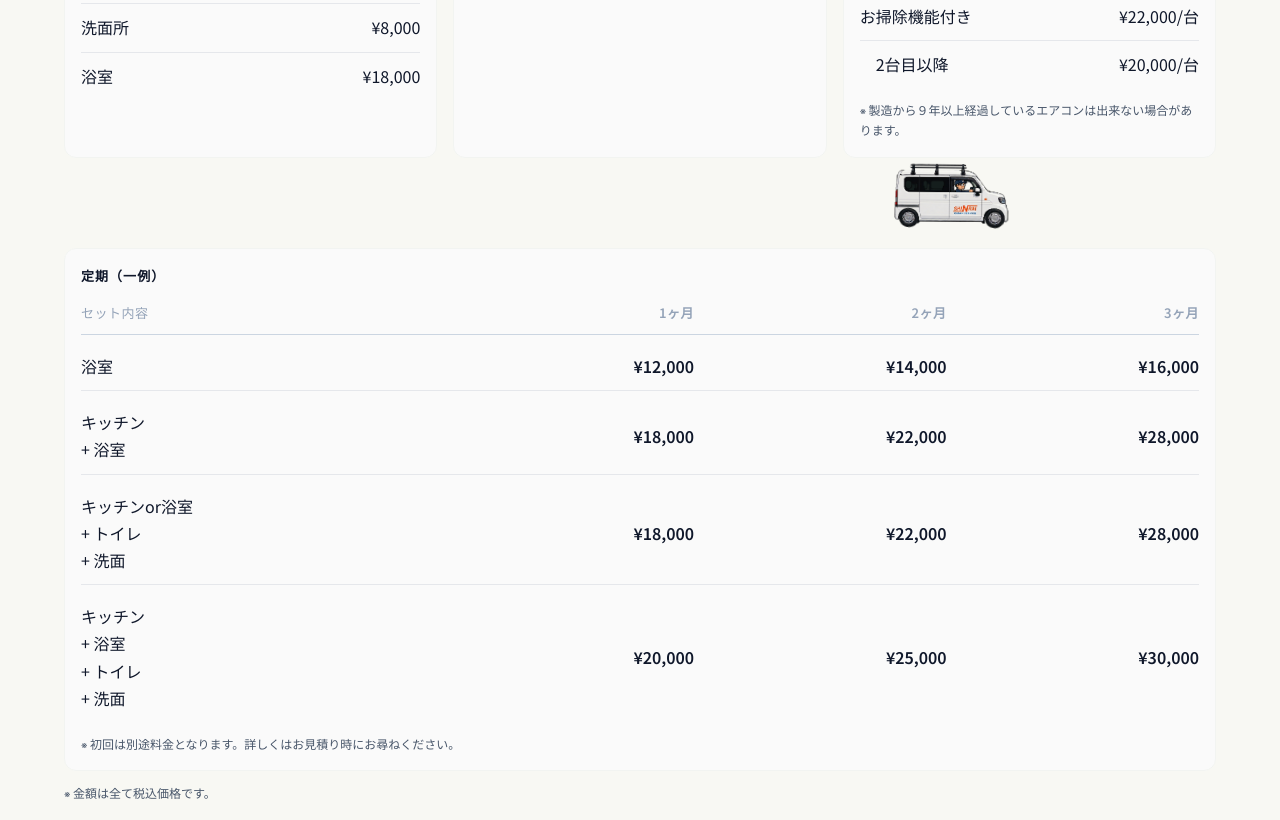
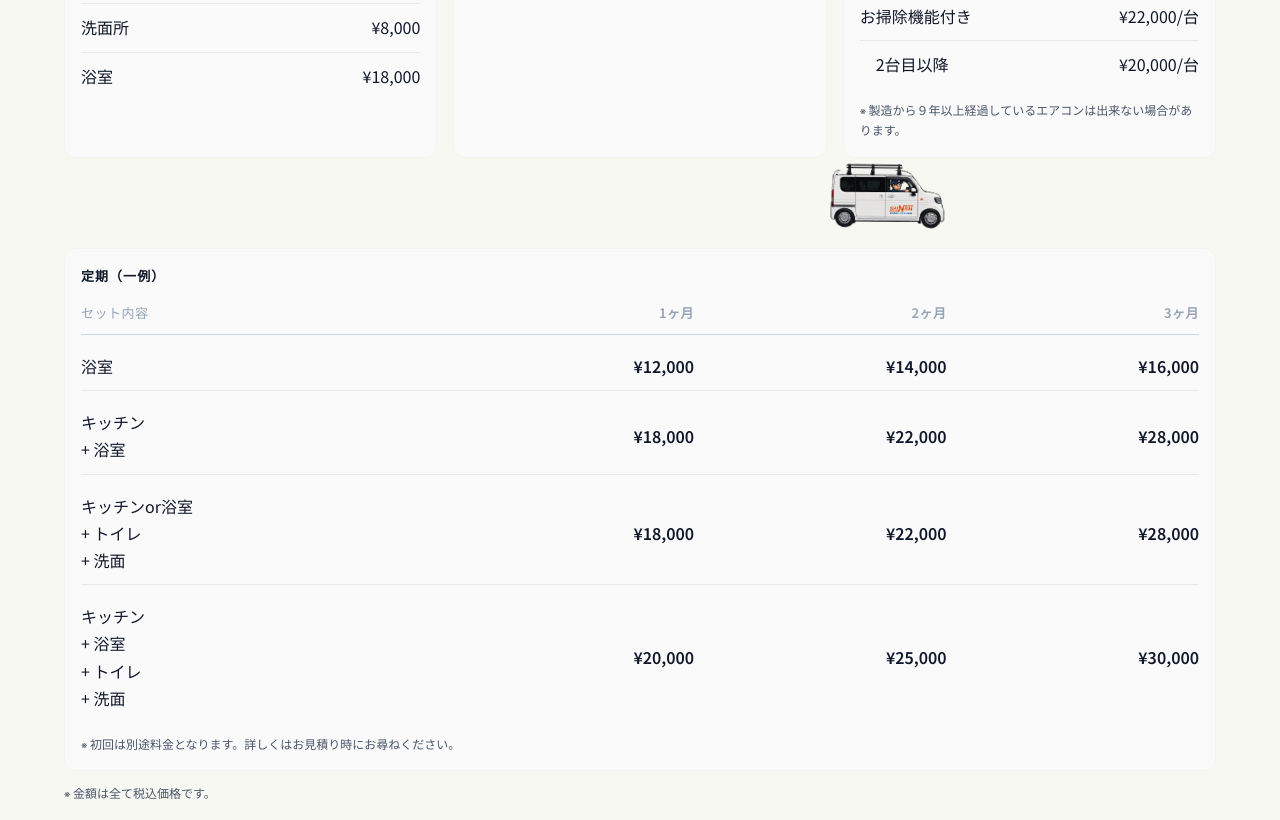
Before and after one commit to 179jp/shinrai-clean-service, an Astro site: page / in a window 1280 px wide. Shown: the part 1280-2100 px from the top of the page. Built offline with nearby package versions, Linux system fonts and the light colour scheme; Astro itself is replaced by a stand-in of ours; a web font is replaced by a local one.

Commit message:
PC表示の調整

```diff
--- a/src/styles/shinrai-car.css
+++ b/src/styles/shinrai-car.css
@@ -1,5 +1,6 @@
 .service-shinrai-car {
-  width: 100%;
+  width: calc(100% + 8em);
+  margin-inline: -4em;
   overflow-x: hidden;
   @media (max-width: 768px) {
     width: calc(100% + 2em);
```
